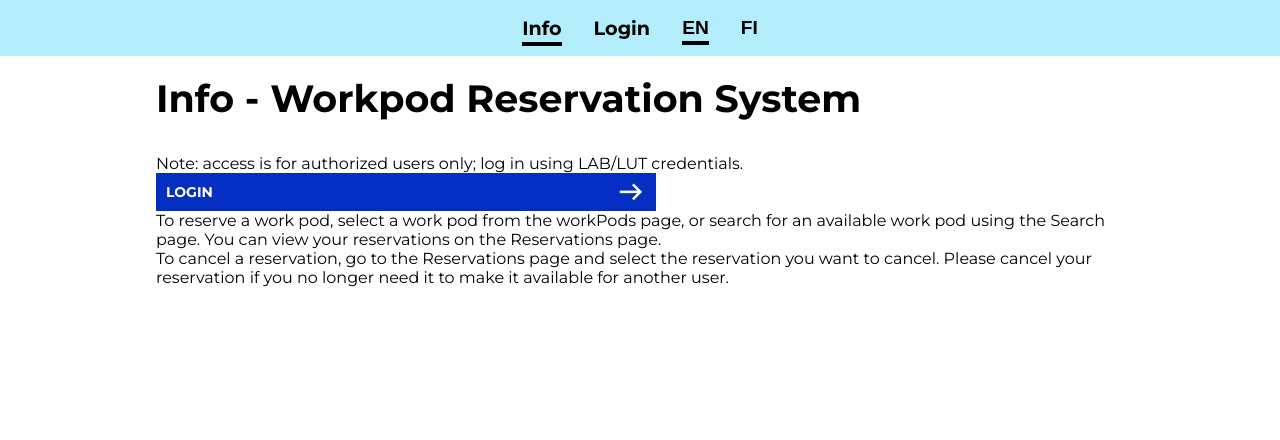
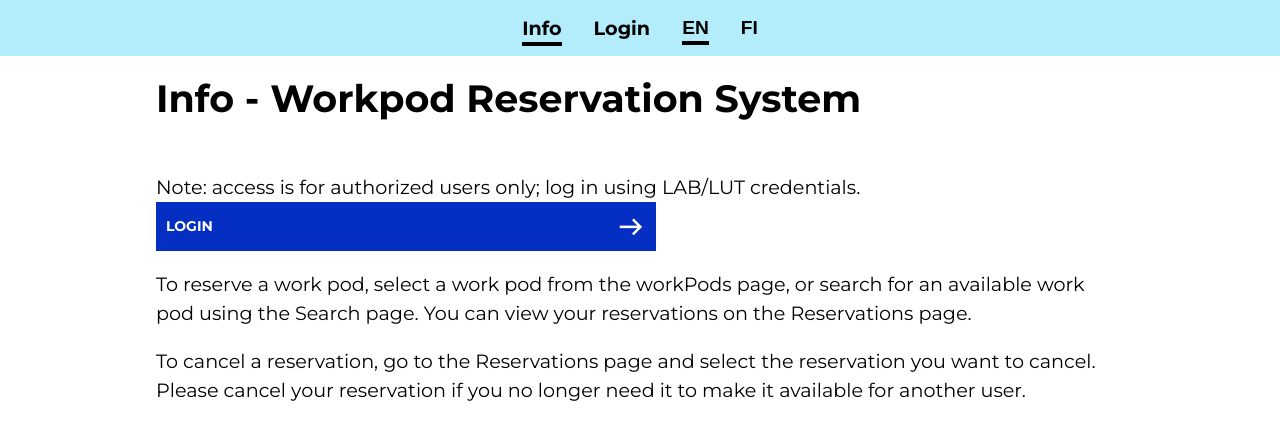
Before and after one commit to oskarisuonpaa/work-pod-end-user-interface, a React (Vite) app in the folder app/: page /info in a window 1280 px wide. Shown: the top 440 px of the page. Built offline with nearby package versions, Linux system fonts and the light colour scheme; no server answers.

Commit message:
fixed missing info page styling

```diff
--- a/app/src/components/InfoPage/Info.css
+++ b/app/src/components/InfoPage/Info.css
@@ -1,5 +1,5 @@
 
-div#info > p {
+p.info-text {
   color: var(--black);
   font-family: "Montserrat", sans-serif;
   font-size: 1.2rem;
--- a/app/src/components/InfoPage/index.tsx
+++ b/app/src/components/InfoPage/index.tsx
@@ -12,16 +12,16 @@ const InfoPage = () => {
   return (
     <PageWrapper pageTitle={"Info - " + t("info-title")}>
       {!loggedIn && (
-        <p>
+        <p className="info-text">
           {t("info-access-text")}
           <br />
           <ActionButton label={t("navbar-login")} to="/login" />
         </p>
       )}
 
-      <p>{t("info-text1")}</p>
+      <p className="info-text">{t("info-text1")}</p>
 
-      <p>{t("info-text2")}</p>
+      <p className="info-text">{t("info-text2")}</p>
     </PageWrapper>
   );
 };
--- a/app/src/index.css
+++ b/app/src/index.css
@@ -19,13 +19,9 @@
 
 @font-face {
   font-family: lamk-icons;
-  src: url(https://lab.fi/themes/custom/lab/assets/fonts/lamk-icons/fonts/lamk-icons.eot?c6x50k=);
-  src: url(https://lab.fi/themes/custom/lab/assets/fonts/lamk-icons/fonts/lamk-icons.eot?c6x50k=#iefix)
-      format("embedded-opentype"),
+  src:
     url(./assets/lamk-icons.ttf?c6x50k=) format("truetype"),
-    url(./assets/lamk-icons.woff?c6x50k=) format("woff"),
-    url(https://lab.fi/themes/custom/lab/assets/fonts/lamk-icons/fonts/lamk-icons.svg?c6x50k=#lamk-icons)
-      format("svg");
+    url(./assets/lamk-icons.woff?c6x50k=) format("woff");
   font-weight: 400;
   font-style: normal;
   font-display: block;
```
